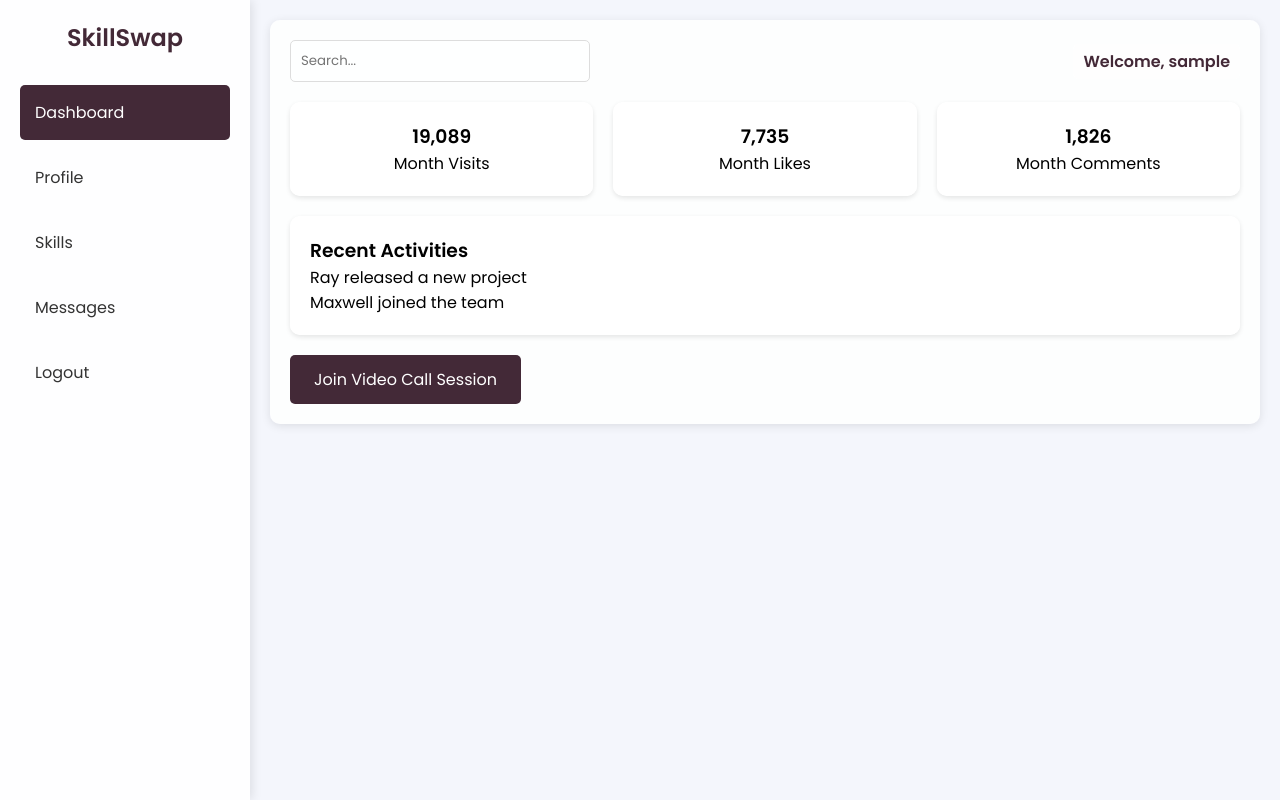
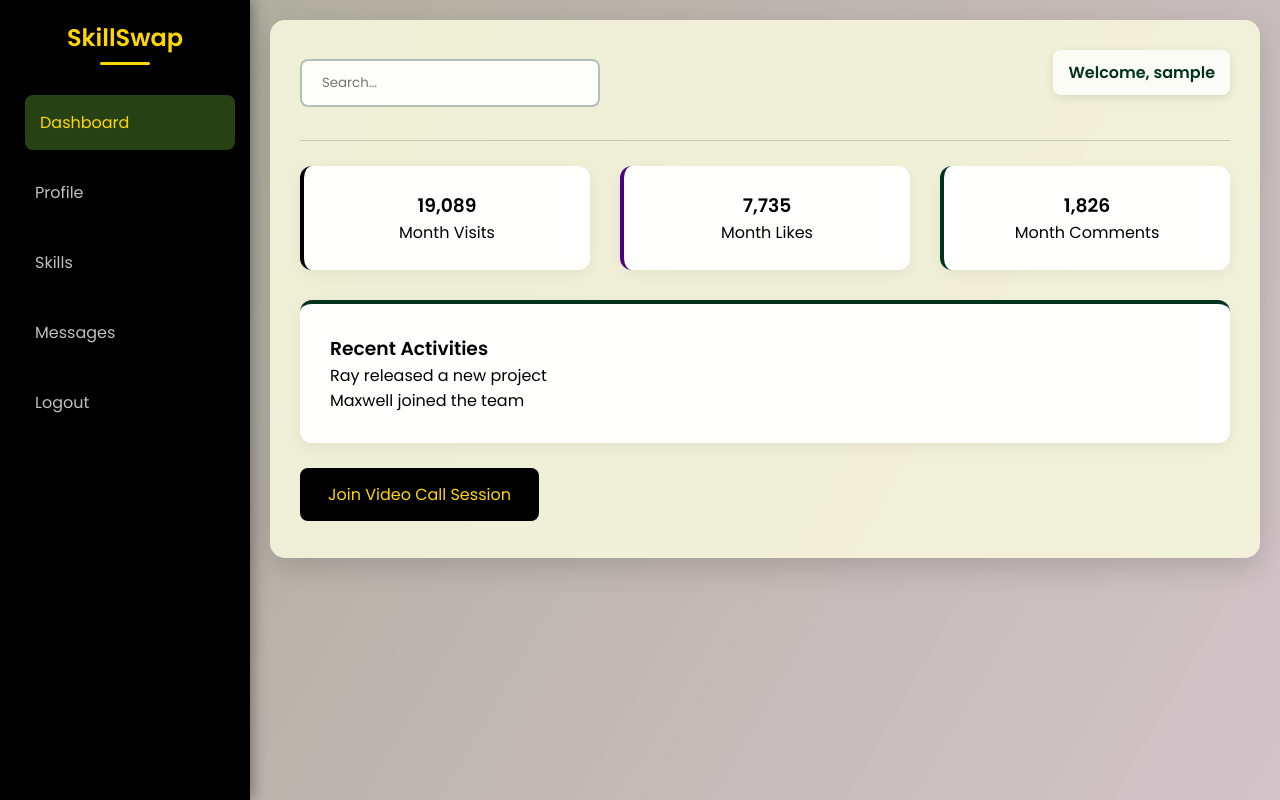
Before and after one commit to Harshita890/SwapSkill, a PHP site: page /dashboard.php in a window 1280 px wide. Run offline with PHP 8.4, Linux system fonts and the light colour scheme; the visitor is signed in with stand-in values (Sample User, id 1).

```diff
--- a/dashboard.php
+++ b/dashboard.php
@@ -18,114 +18,330 @@ if (!isset($_SESSION['user_id'])) {
     padding: 0;
     box-sizing: border-box;
     font-family: 'Poppins', sans-serif;
+    transition: all 0.3s ease;
 }
+
 body {
     display: flex;
-            background: #f4f6fc;
+    background: #F5F5DC; /* Beige background */
     background-size: cover;
     min-height: 100vh;
 }
+
+body::before {
+    content: "";
+    position: fixed;
+    top: 0;
+    left: 0;
+    width: 100%;
+    height: 100%;
+    background: linear-gradient(120deg, rgba(0, 0, 0, 0.3), rgba(75, 0, 130, 0.2));
+    z-index: -1;
+    animation: gradientShift 15s infinite alternate;
+}
+
+@keyframes gradientShift {
+    0% {
+        background-position: 0% 50%;
+    }
+    50% {
+        background-position: 100% 50%;
+    }
+    100% {
+        background-position: 0% 50%;
+    }
+}
+
 .sidebar {
     width: 250px;
-            background: rgba(255, 255, 255, 0.9);
+    background: #000000; /* Black sidebar */
     padding: 20px;
     height: 100vh;
-            box-shadow: 2px 0 10px rgba(0, 0, 0, 0.1);
+    box-shadow: 2px 0 15px rgba(0, 0, 0, 0.4);
+    position: relative;
+    z-index: 2;
 }
+
 .sidebar h2 {
     margin-bottom: 30px;
     text-align: center;
-            color: #432937;
+    color: #FFD700; /* Gold text */
+    position: relative;
+    padding-bottom: 10px;
 }
+
+.sidebar h2::after {
+    content: '';
+    position: absolute;
+    bottom: 0;
+    left: 50%;
+    transform: translateX(-50%);
+    width: 50px;
+    height: 3px;
+    background: #FFD700; /* Gold underline */
+    border-radius: 2px;
+}
+
 .sidebar ul {
     list-style: none;
 }
+
 .sidebar ul li {
     padding: 15px;
-            margin-bottom: 10px;
-            border-radius: 5px;
+    margin-bottom: 15px;
+    border-radius: 8px;
     cursor: pointer;
     transition: 0.3s;
-            color: #333;
+    color: #C0C0C0; /* Silver text */
+    position: relative;
+    overflow: hidden;
 }
+
+.sidebar ul li::before {
+    content: '';
+    position: absolute;
+    top: 0;
+    left: -100%;
+    width: 100%;
+    height: 100%;
+    background: rgba(255, 215, 0, 0.15); /* Gold with opacity */
+    transition: all 0.5s ease;
+    z-index: -1;
+}
+
+.sidebar ul li:hover::before, .sidebar ul li.active::before {
+    left: 0;
+}
+
 .sidebar ul li:hover, .sidebar ul li.active {
-            background: #432937;
-            color: white;
+    background: rgba(1, 50, 32, 0.8); /* Dark Green */
+    color: #FFD700; /* Gold text on hover */
+    transform: translateX(5px);
+    box-shadow: 0 5px 15px rgba(0, 0, 0, 0.3);
 }
+
 .sidebar ul li a {
     text-decoration: none;
     color: inherit;
     display: block;
 }
+
 .main-content {
     flex: 1;
-            padding: 20px;
-            background: rgba(255, 255, 255, 0.85);
+    padding: 30px;
+    background: rgba(245, 245, 220, 0.9); /* Beige with opacity */
     margin: 20px;
-            border-radius: 10px;
-            box-shadow: 0 2px 10px rgba(0, 0, 0, 0.1);
+    border-radius: 15px;
+    box-shadow: 0 10px 30px rgba(0, 0, 0, 0.15);
     height: fit-content;
+    transition: transform 0.3s, box-shadow 0.3s;
 }
+
+.main-content:hover {
+    transform: translateY(-5px);
+    box-shadow: 0 15px 35px rgba(0, 0, 0, 0.2);
+}
+
 .top-bar {
     display: flex;
     justify-content: space-between;
     align-items: center;
-            padding-bottom: 20px;
+    padding-bottom: 25px;
+    border-bottom: 1px solid rgba(1, 50, 32, 0.2); /* Dark Green with opacity */
+    margin-bottom: 25px;
 }
+
 .top-bar input {
-            padding: 10px;
+    padding: 12px 20px;
     width: 300px;
-            border: 1px solid #ddd;
-            border-radius: 5px;
-            background: rgba(255, 255, 255, 0.8);
+    border: 2px solid rgba(1, 50, 32, 0.3); /* Dark Green border */
+    border-radius: 8px;
+    background: rgba(255, 255, 255, 0.9);
+    transition: all 0.3s ease;
 }
+
+.top-bar input:focus {
+    outline: none;
+    border-color: #4B0082; /* Deep Purple */
+    box-shadow: 0 0 0 3px rgba(75, 0, 130, 0.2); /* Deep Purple with opacity */
+    width: 320px;
+}
+
 .stats {
     display: grid;
     grid-template-columns: repeat(3, 1fr);
-            gap: 20px;
-            margin-bottom: 20px;
+    gap: 30px;
+    margin-bottom: 30px;
 }
+
 .stat-card {
     background: rgba(255, 255, 255, 0.95);
-            padding: 20px;
-            border-radius: 10px;
-            box-shadow: 0 2px 5px rgba(0, 0, 0, 0.1);
+    padding: 25px;
+    border-radius: 12px;
+    box-shadow: 0 5px 15px rgba(0, 0, 0, 0.05);
     text-align: center;
     backdrop-filter: blur(5px);
+    border-left: 4px solid #4B0082; /* Deep Purple border */
+    transition: all 0.3s ease;
+    position: relative;
+    overflow: hidden;
 }
+
+.stat-card::before {
+    content: '';
+    position: absolute;
+    top: -100%;
+    left: 0;
+    width: 100%;
+    height: 100%;
+    background: linear-gradient(rgba(75, 0, 130, 0.1), transparent); /* Deep Purple gradient */
+    transition: all 0.5s ease;
+}
+
+.stat-card:hover {
+    transform: translateY(-8px);
+    box-shadow: 0 15px 25px rgba(0, 0, 0, 0.1);
+    border-left: 4px solid #FFD700; /* Gold border on hover */
+}
+
+.stat-card:hover::before {
+    top: 0;
+}
+
 .activities {
     background: rgba(255, 255, 255, 0.95);
-            padding: 20px;
-            border-radius: 10px;
-            box-shadow: 0 2px 5px rgba(0, 0, 0, 0.1);
-            margin-top: 20px;
+    padding: 30px;
+    border-radius: 12px;
+    box-shadow: 0 5px 15px rgba(0, 0, 0, 0.05);
+    margin-top: 30px;
     backdrop-filter: blur(5px);
+    border-top: 4px solid #013220; /* Dark Green border */
+    transition: all 0.3s ease;
 }
+
+.activities:hover {
+    box-shadow: 0 15px 30px rgba(0, 0, 0, 0.1);
+}
+
 .video-call-btn {
     display: inline-block;
-            margin-top: 20px;
-            padding: 12px 24px;
-            background: #432937;
-            color: white;
-            border-radius: 5px;
+    margin-top: 25px;
+    padding: 14px 28px;
+    background: #000000; /* Black button */
+    color: #FFD700; /* Gold text */
+    border-radius: 8px;
     text-decoration: none;
     font-weight: 500;
     transition: all 0.3s;
     border: none;
     cursor: pointer;
+    position: relative;
+    overflow: hidden;
+    z-index: 1;
 }
+
+.video-call-btn::before {
+    content: '';
+    position: absolute;
+    top: 0;
+    left: -100%;
+    width: 100%;
+    height: 100%;
+    background: #4B0082; /* Deep Purple hover effect */
+    transition: all 0.5s ease;
+    z-index: -1;
+}
+
 .video-call-btn:hover {
-            background: #5a3a4a;
-            transform: translateY(-2px);
-            box-shadow: 0 4px 8px rgba(0, 0, 0, 0.1);
+    color: #C0C0C0; /* Silver text on hover */
+    transform: translateY(-3px);
+    box-shadow: 0 8px 20px rgba(0, 0, 0, 0.3);
 }
+
+.video-call-btn:hover::before {
+    left: 0;
+}
+
 .welcome-text {
     font-weight: 600;
-            color: #432937;
-            background: rgba(255, 255, 255, 0.7);
-            padding: 5px 10px;
-            border-radius: 5px;
+    color: #013220; /* Dark Green text */
+    background: rgba(255, 255, 255, 0.8);
+    padding: 10px 15px;
+    border-radius: 8px;
+    position: relative;
+    overflow: hidden;
+    display: inline-block;
+    margin-bottom: 20px;
+    box-shadow: 0 3px 10px rgba(0, 0, 0, 0.1);
+    animation: fadeInUp 0.8s ease;
 }
+
+@keyframes fadeInUp {
+    from {
+        opacity: 0;
+        transform: translateY(20px);
+    }
+    to {
+        opacity: 1;
+        transform: translateY(0);
+    }
+}
+
+/* Adding animations for page load */
+.sidebar, .main-content {
+    animation: slideIn 0.8s ease;
+}
+
+@keyframes slideIn {
+    from {
+        opacity: 0;
+        transform: translateX(-30px);
+    }
+    to {
+        opacity: 1;
+        transform: translateX(0);
+    }
+}
+
+.stat-card:nth-child(1) {
+    animation-delay: 0.1s;
+    border-left: 4px solid #000000; /* Black border */
+}
+.stat-card:nth-child(2) {
+    animation-delay: 0.3s;
+    border-left: 4px solid #4B0082; /* Deep Purple border */
+}
+.stat-card:nth-child(3) {
+    animation-delay: 0.5s;
+    border-left: 4px solid #013220; /* Dark Green border */
+}
+
+.stat-card:nth-child(1):hover {
+    border-left: 4px solid #FFD700; /* Gold border on hover */
+}
+.stat-card:nth-child(2):hover {
+    border-left: 4px solid #C0C0C0; /* Silver border on hover */
+}
+.stat-card:nth-child(3):hover {
+    border-left: 4px solid #F5F5DC; /* Beige border on hover */
+}
+
+.stat-card {
+    animation: fadeIn 0.8s ease forwards;
+    opacity: 0;
+}
+
+@keyframes fadeIn {
+    from {
+        opacity: 0;
+        transform: translateY(20px);
+    }
+    to {
+        opacity: 1;
+        transform: translateY(0);
+    }
+}
+
     </style>
 </head>
 <body>
```
Lines whose indentation alone changed are shown as unchanged.
